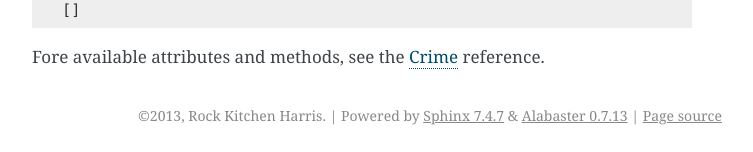
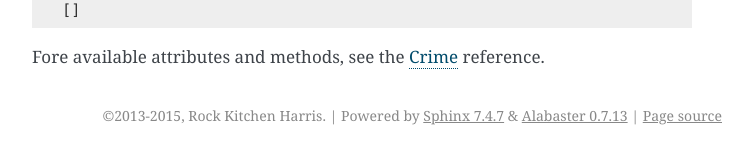
Before and after one commit to rkhleics/police-api-client-python, a Sphinx documentation site: the page built from docs/index.rst, in a window 1280 px wide and 900 px high, scrolled down 2946 px. Shown: the part 745-897 px from the top of the window, without its empty margins (388-1141 px from the left). Built offline with Sphinx 7.4.7, drawn with Linux system fonts in a browser that asks for light colours; pages that are not in the unit, such as notebooks, are missing from menus.

Commit message:
Add a few more miles to the clock.

```diff
--- a/docs/conf.py
+++ b/docs/conf.py
@@ -47,7 +47,7 @@ master_doc = 'index'
 
 # General information about the project.
 project = u'Police API Client'
-copyright = u'2013, Rock Kitchen Harris'
+copyright = u'2013-2015, Rock Kitchen Harris'
 
 # The version info for the project you're documenting, acts as replacement for
 # |version| and |release|, also used in various other places throughout the
```
